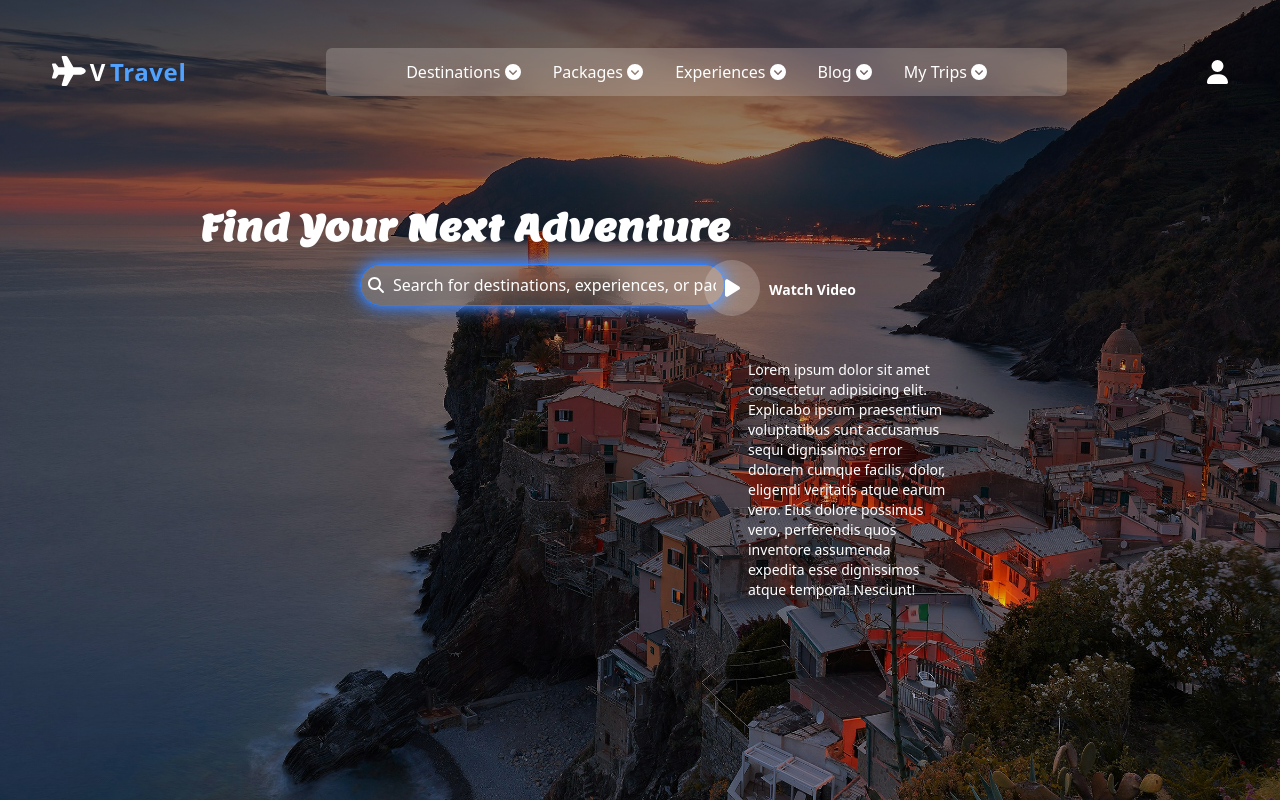
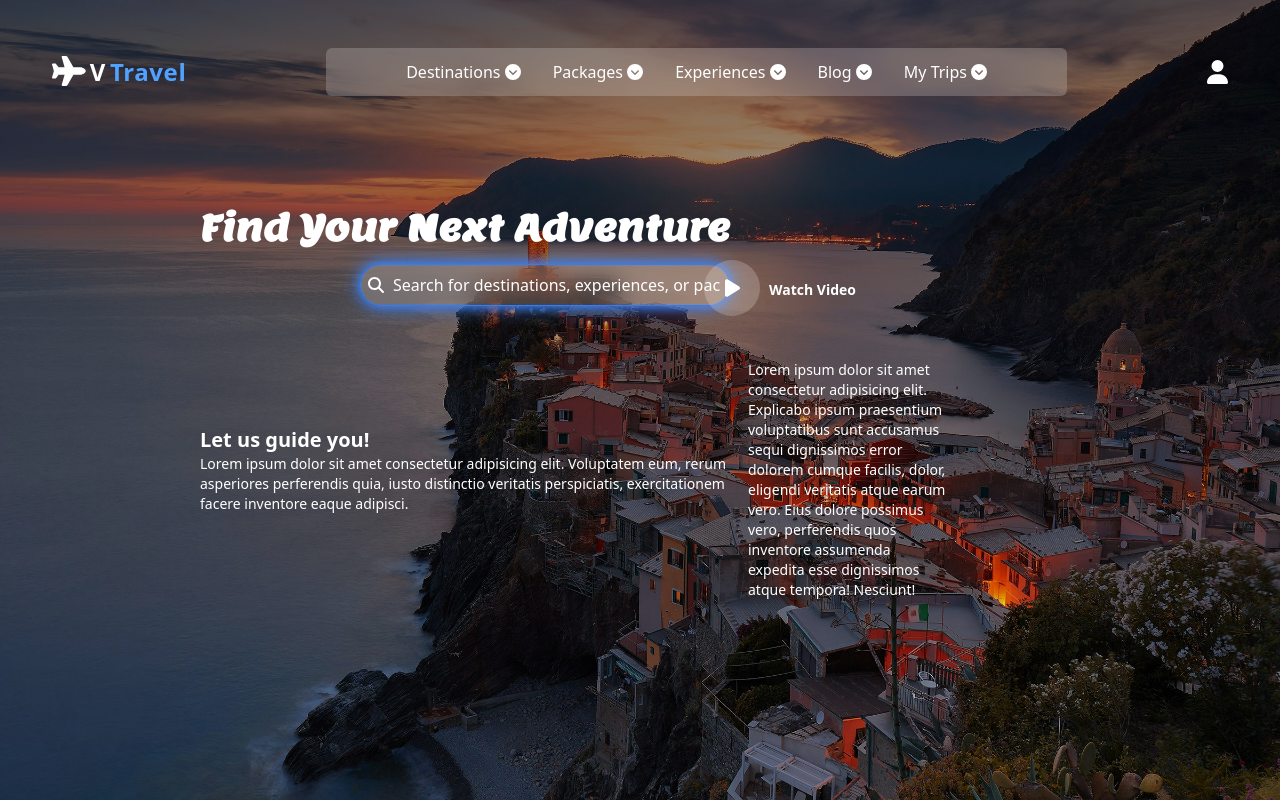
Before and after one commit to Priyanku-AI/Travel, a React (Vite) app: page / in a window 1280 px wide. Built offline with nearby package versions, Linux system fonts and the light colour scheme.

Commit message:
Add new guidance section to HeroSection
Introduced an additional div in HeroSection with a heading and descriptive text to provide guidance to users.

```diff
--- a/src/components/HeroSection/HeroSection.jsx
+++ b/src/components/HeroSection/HeroSection.jsx
@@ -30,6 +30,12 @@ function HeroSection() {
           Lorem ipsum dolor sit amet consectetur adipisicing elit. Explicabo ipsum praesentium voluptatibus sunt accusamus sequi dignissimos error dolorem cumque facilis, dolor, eligendi veritatis atque earum vero. Eius dolore possimus vero, perferendis quos inventore assumenda expedita esse dignissimos atque tempora! Nesciunt!
         </p>
       </div>
+      <div>
+        <h3 className="text-white text-xl font-bold mt-30 ml-50">Let us guide you!</h3>
+        <p className="text-white text-sm w-135 ml-50">
+          Lorem ipsum dolor sit amet consectetur adipisicing elit. Voluptatem eum, rerum asperiores perferendis quia, iusto distinctio veritatis perspiciatis, exercitationem facere inventore eaque adipisci.
+        </p>
+      </div>
     </div>
   );
 }
```
